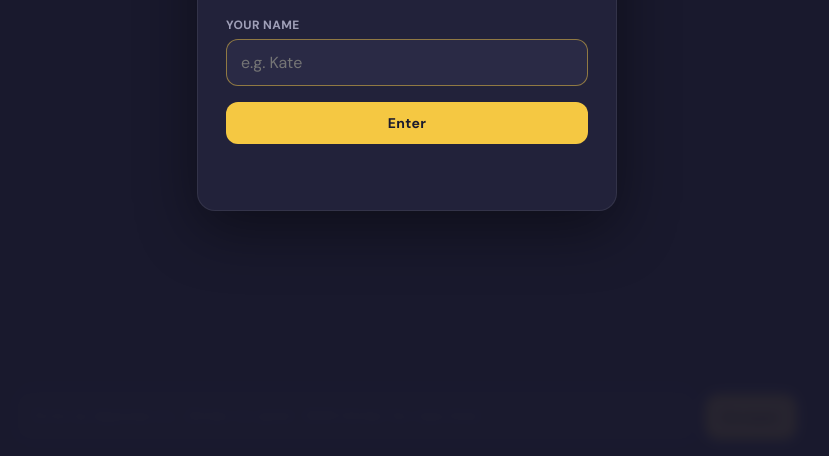
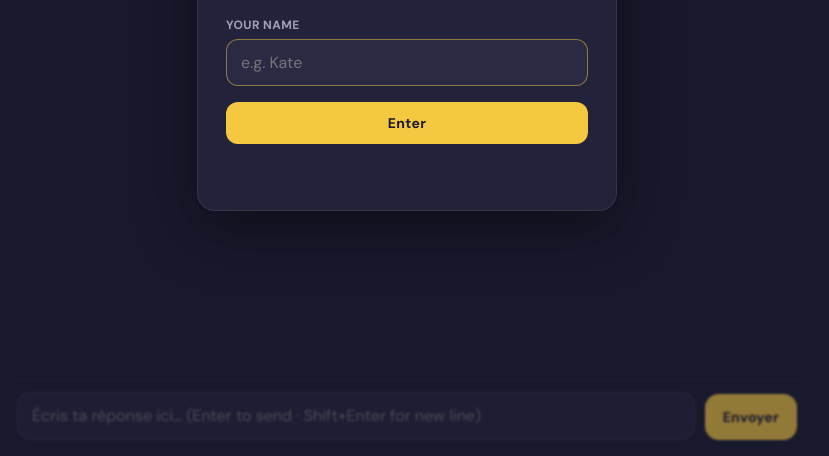
Before and after one commit to korcena/oohlalangue, a website: page index.html in a window 1280 px wide. Shown: the part 344-800 px from the top of the page, without its empty margins (233-1062 px from the left). Drawn offline with nearby package versions, Linux system fonts and the light colour scheme; no server answers; a web font is replaced by a local one.

Commit message:
Adjust background style for improved visibility
Reduced background opacity and blur effect for better visibility.

```diff
--- a/index.html
+++ b/index.html
@@ -352,8 +352,8 @@
         width: 100vw;
         height: 100vh;
         height: 100dvh;
-        background: rgba(26, 26, 46, 0.94);
-        backdrop-filter: blur(6px);
+        background: rgba(26, 26, 46, 0.45);
+        backdrop-filter: blur(1px);
         display: flex;
         align-items: center;
         justify-content: center;
```
